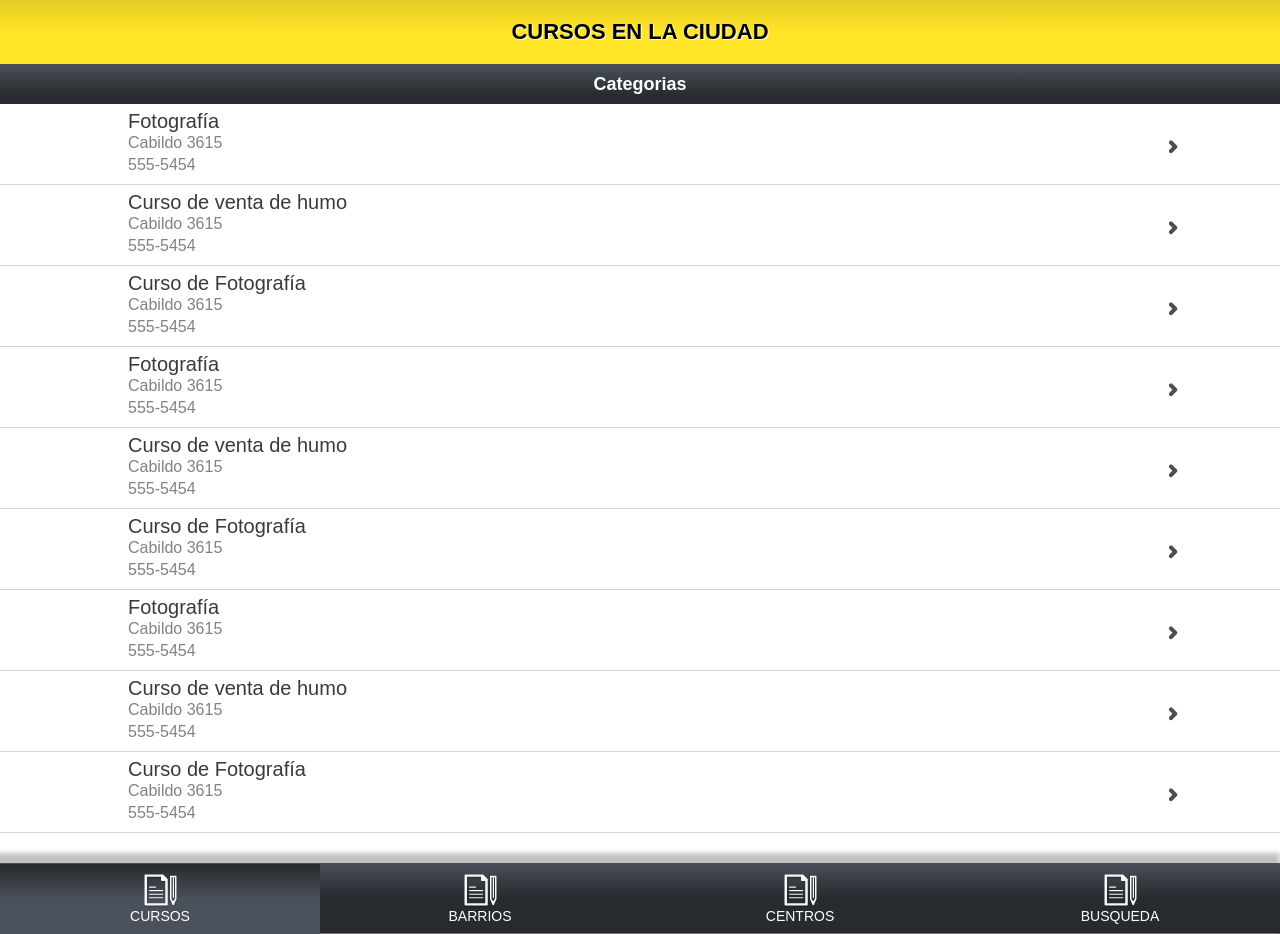
After one commit to nbouhid/ba.apps, a PHP site: page /cursos.html in a window 1280 px wide. The commit adds this page. Run offline with PHP 8.4, Linux system fonts and the light colour scheme.

Commit message:
create look and feel for 02-Cursos-Front.png and 02-Cursos-Lista.png

```diff
--- /dev/null
+++ b/source/poc/responsive/cursos.html
@@ -0,0 +1,119 @@
+<!DOCTYPE HTML>
+<html lang="es">
+    <head>
+        <meta charset="utf-8" />
+        <meta name="viewport" content="width=device-width, initial-scale=1, maximum-scale=1, user-scalable=no" />
+        <title>Responsive design</title>
+        <link href="styles/reset.css" rel="stylesheet" />
+        <link href="styles/response.css" rel="stylesheet" />
+        <script type="text/javascript" src="scripts/jquery.js"></script>
+</head>
+<body class="basic-page page-cursos">
+    <header>
+        <h1>CURSOS EN LA CIUDAD</h1>
+    </header>
+    <div class="bar-top">
+        <p>Categorias</p>
+    </div>
+
+    <div id="content">
+        <div class="container">
+            <div class="content-general">
+                <div class="details">
+                    <ul class="cursos-list">
+                        <li>
+                            <a class="fotografia clearfix" href="#">
+                                <span class="datos-curso"><strong>Fotograf&iacute;a</strong>
+                                    Cabildo 3615
+                                    <span class="phone">555-5454</span>
+                                </span>
+                                <span class="ic_arrow">&nbsp;</span>
+                            </a>
+                        </li>
+                        <li>
+                            <a class="manualidades clearfix" href="#" href="#">
+                                <span class="datos-curso"><strong>Curso de venta de humo</strong>
+                                 Cabildo 3615
+                                    <span class="phone">555-5454</span>
+                                </span>
+                                <span class="ic_arrow">&nbsp;</span>
+                            </a>
+                        </li>
+                        <li>
+                            <a class="musica clearfix" href="#">
+                                 <span class="datos-curso"><strong>Curso de Fotograf&iacute;a</strong>
+                                    Cabildo 3615
+                                    <span class="phone">555-5454</span>
+                                </span>
+                                <span class="ic_arrow">&nbsp;</span>
+                            </a>
+                        </li>
+                         <li>
+                            <a class="fotografia clearfix" href="#">
+                                <span class="datos-curso"><strong>Fotograf&iacute;a</strong>
+                                    Cabildo 3615
+                                    <span class="phone">555-5454</span>
+                                </span>
+                                <span class="ic_arrow">&nbsp;</span>
+                            </a>
+                        </li>
+                        <li>
+                            <a class="manualidades clearfix" href="#" href="#">
+                                <span class="datos-curso"><strong>Curso de venta de humo</strong>
+                                 Cabildo 3615
+                                    <span class="phone">555-5454</span>
+                                </span>
+                                <span class="ic_arrow">&nbsp;</span>
+                            </a>
+                        </li>
+                        <li>
+                            <a class="musica clearfix" href="#">
+                                 <span class="datos-curso"><strong>Curso de Fotograf&iacute;a</strong>
+                                    Cabildo 3615
+                                    <span class="phone">555-5454</span>
+                                </span>
+                                <span class="ic_arrow">&nbsp;</span>
+                            </a>
+                        </li>
+                         <li>
+                            <a class="fotografia clearfix" href="#">
+                                <span class="datos-curso"><strong>Fotograf&iacute;a</strong>
+                                    Cabildo 3615
+                                    <span class="phone">555-5454</span>
+                                </span>
+                                <span class="ic_arrow">&nbsp;</span>
+                            </a>
+                        </li>
+                        <li>
+                            <a class="manualidades clearfix" href="#" href="#">
+                                <span class="datos-curso"><strong>Curso de venta de humo</strong>
+                                 Cabildo 3615
+                                    <span class="phone">555-5454</span>
+                                </span>
+                                <span class="ic_arrow">&nbsp;</span>
+                            </a>
+                        </li>
+                        <li>
+                            <a class="musica clearfix" href="#">
+                                 <span class="datos-curso"><strong>Curso de Fotograf&iacute;a</strong>
+                                    Cabildo 3615
+                                    <span class="phone">555-5454</span>
+                                </span>
+                                <span class="ic_arrow">&nbsp;</span>
+                            </a>
+                        </li>
+                    </ul>
+                </div>
+            </div>
+        </div>
+    </div>
+    <footer>
+      <ul class="menu">
+        <li class="cursos"><a href="javascript:;" class="active"><span class="ic_btn">&nbsp;</span>CURSOS</a></li>
+        <li class="barrios"><a href="javascript:;"><span class="ic_btn">&nbsp;</span>BARRIOS</a></li>
+        <li class="centros"><a href="javascript:;"><span class="ic_btn">&nbsp;</span>CENTROS</a></li>
+        <li class="busqueda"><a href="javascript:;"><span class="ic_btn">&nbsp;</span>BUSQUEDA</a></li>
+      </ul>
+    </footer>
+</body>
+</html>
--- a/source/poc/responsive/styles/response.css
+++ b/source/poc/responsive/styles/response.css
@@ -114,11 +114,14 @@ header h1 {
 
 /* ------ [End Of] MENU ------- */
 
+/*---- ASIDE STYLES ----*/
+
 aside {
     padding: 0;
     background: #fafafa;
 
 }
+/*---- END OF ASIDE STYLES ----*/
 
 /* ------ BAR TOP ------- */
 
@@ -145,6 +148,7 @@ div.bar-top {
     background: #fff;
     padding: 20px;
 }
+/* ------ END OF BAR TOP ------- */
 
 /* ------ basic styles for header ------- */
 
@@ -160,8 +164,9 @@ header {
     width: 100%;
     margin: 0 auto;
 }
+/* ------ END OF basic styles for header ------- */
 
-/*----- FOOTER styles -----*/
+/*----- FOOTER STYLES -----*/
 footer {
     padding: 20px 0;
     width: 100%;
@@ -174,6 +179,9 @@ footer {
     background: -ms-linear-gradient(top, #49515a 0%,#272a2e 50%); /* IE10+ */
     background: linear-gradient(to bottom, #49515a 0%,#272a2e 50%); /* W3C */
     filter: progid:DXImageTransform.Microsoft.gradient( startColorstr='#49515a', endColorstr='#272a2e',GradientType=0 ); /* IE6-9 */
+    -moz-box-shadow: -5px -5px 5px 5px #c1c1c1;
+    -webkit-box-shadow: -5px -5px 5px 5px #c1c1c1;
+    box-shadow: -5px -5px 5px 5px #c1c1c1;
 }
 
 footer ul.menu {
@@ -204,7 +212,8 @@ footer ul.menu li a {
 }
 
 footer ul.menu li a:hover,
-footer ul.menu li a:active {
+footer ul.menu li a:active,
+footer ul.menu li a.active {
     background: #272a2e; /* Old browsers */
     background: -moz-linear-gradient(top, #272a2e 0%, #49515a 50%); /* FF3.6+ */
     background: -webkit-gradient(linear, left top, left bottom, color-stop(0%,#272a2e), color-stop(50%,#49515a)); /* Chrome,Safari4+ */
@@ -226,31 +235,25 @@ footer ul.menu li a span {
 footer ul.menu li.cursos {
   background-position: 0 0;
 }
+/*----- END OF FOOTER STYLES -----*/
 
+/*----- BASIC PAGE STYLES -----*/
 
-/*----- [End OF] FOOTER styles -----*/
-
-@media (max-width: 320px){
-
-}
-
-/* PAGE DETAILS */
-
-body.page-details footer {
+body.basic-page footer {
     padding: 1px 0;
 }
 
-body.page-details #content .container .content-general .details > div {
+body.basic-page #content .container .content-general .details > div {
     width: 100%;
     border-bottom: 1px solid #eceded;
 }
 
-body.page-details #content .container .content-general .details > div p {
+body.basic-page #content .container .content-general .details > div p {
     padding: 15px 0 15px 5%;
     float: left;
 }
 
-body.page-details #content .container .content-general .details div span {
+body.basic-page #content .container .content-general .details div span {
     background: url("../images/sp_ic_details.png") 0 0 no-repeat;
     display: block;
     float: left;
@@ -259,46 +262,171 @@ body.page-details #content .container .content-general .details div span {
     margin-top: 12px;
 }
 
-body.page-details #content .container .content-general .details div.place span {
+body.basic-page #content .container .content-general .details div.place span {
     background-position: 0 -167px;
     height: 44px;
     margin-top: 17px;
 }
 
-body.page-details #content .container .content-general .details div.duration span {
-}
-
-body.page-details #content .container .content-general .details div.phone span {
+body.basic-page #content .container .content-general .details div.phone span {
         background-position: 0 -55px ;
 }
 
-body.page-details #content .container .content-general .details div.hour span {
+body.basic-page #content .container .content-general .details div.hour span {
     background-position: 0 -112px;
 }
 
-body.page-details #content .container .content-general .details p {
+body.basic-page #content .container .content-general .details p {
     color: #6d6e71;
     font-size: 20px;
     text-shadow: 1px 1px 2px #ccc;
     line-height: 28px;
 }
 
-body.page-details #content .container .content-general .details p strong {
+body.basic-page #content .container .content-general .details p strong {
     display: block;
     font-weight: bold;
 }
 
-body.page-details #mapa {
+body.basic-page #mapa {
     width: auto;
     height: 200px;
     margin: 0 auto;
+    color: #000;
 }
 
+body.basic-page #content .container .content-general .details ul.cursos-list {
+    padding-bottom:30px
+}
 
-/* styles for 320 screem */
+body.basic-page #content .container .content-general .details ul.cursos-list li {
+    height: 80px;
+    border-bottom: 1px solid #d4d4d4;
+}
 
-@media(max-width: 320px) {
-   body.page-details #mapa{
+body.basic-page #content .container .content-general .details a {
+    width: 100%;
+    height: 65px;
+    padding-top: 15px;
+    text-decoration: none;
+}
 
+body.basic-page #content .container .content-general .details a:active,
+body.basic-page #content .container .content-general .details a:hover {
+  background: #bebebe; /* Old browsers */
+  background: -moz-linear-gradient(top, #bebebe 0%, #f2f2f2 4%); /* FF3.6+ */
+  background: -webkit-gradient(linear, left top, left bottom, color-stop(0%,#bebebe), color-stop(4%,#f2f2f2)); /* Chrome,Safari4+ */
+  background: -webkit-linear-gradient(top, #bebebe 0%,#f2f2f2 4%); /* Chrome10+,Safari5.1+ */
+  background: -o-linear-gradient(top, #bebebe 0%,#f2f2f2 4%); /* Opera 11.10+ */
+  background: -ms-linear-gradient(top, #bebebe 0%,#f2f2f2 4%); /* IE10+ */
+  background: linear-gradient(to bottom, #bebebe 0%,#f2f2f2 4%); /* W3C */
+  filter: progid:DXImageTransform.Microsoft.gradient( startColorstr='#bebebe', endColorstr='#f2f2f2',GradientType=0 ); /* IE6-9 */
 }
+
+body.basic-page #content .container .content-general .details a span.ic_arrow {
+    background: url("../images/ic_arrow.png") right center no-repeat;
+    width: 10px;
+    height: 14px;
+    display: block;
+    float: right;
+    margin: 18px 8% 0 0;
 }
+
+body.basic-page #content .container .content-general .details a span.datos-curso {
+    color: #828282;
+    font-size: 16px;
+    margin-top: 6px;
+}
+
+body.basic-page #content .container .content-general .details span.datos-curso strong {
+    display: block;
+    color: #3a3a3a;
+    font-size: 20px;
+}
+
+body.basic-page #content .container .content-general .details a span {
+        float: left;
+}
+
+/*---- END OF BASIC PAGE STYLES ----*/
+
+/*---- CUROSOS FRONT PAGE ----*/
+
+body.page-cursos-front #content .container div.content-general {
+    padding: 0;
+}
+
+body.page-cursos-front #content .container .content-general .details a span.icono-curso {
+    background: url("../images/sp_ic_cursos.png") no-repeat;
+    width: 59px;
+    display: block;
+    margin: 0 5% 0 15%;
+}
+
+body.page-cursos-front #content .container .content-general .details a.fotografia span.icono-curso {
+    height: 39px;
+    margin-top: 5px;
+}
+
+body.page-cursos-front #content .container .content-general .details a.manualidades span.icono-curso {
+    background-position: 0 -39px;
+    height: 57px;
+}
+
+body.page-cursos-front #content .container .content-general .details a.musica span.icono-curso {
+    background-position: 0 -96px;
+    height: 57px;
+}
+
+body.page-cursos-front #content .container .content-general .details a.gastronomia span.icono-curso {
+    background-position: 0 -153px;
+    height: 44px;
+}
+
+body.page-cursos-front #content .container .content-general .details a.mecanica span.icono-curso {
+    background-position: 0 -197px;
+    height: 57px;
+}
+
+body.page-cursos-front #content .container .content-general .details a.informatica span.icono-curso {
+    background-position: 0 -254px;
+    height: 43px;
+}
+
+body.page-cursos-front #content .container .content-general .details a.literatura span.icono-curso {
+    background-position: 0 -297px;
+    height: 39px;
+}
+
+body.page-cursos-front #content .container .content-general .details a.administracion span.icono-curso {
+    background-position: 0 -335px;
+    height: 58px;
+}
+/*---- END OF CUROSOS FRONT PAGE ----*/
+
+/*---- CUROSOS PAGE ----*/
+
+body.page-cursos #content .container .content-general  {
+    padding: 0;
+}
+
+body.page-cursos #content .container .content-general .details a {
+    line-height: 22px;
+    padding-top: 0;
+    height: 100%;
+}
+
+body.page-cursos #content .container .content-general .details span.datos-curso span.phone {
+    display: block;
+    float: none;
+}
+
+body.page-cursos #content .container .content-general .details a span.ic_arrow  {
+    margin-top: 36px;
+}
+
+body.page-cursos #content .container .content-general .details a span.datos-curso {
+     padding-left: 10%;
+}
+
+/*---- END OF CUROSOS PAGE ----*/
```
Also changed, not shown: source/poc/responsive/cfront.html (added, +102 -0 lines), source/poc/responsive/detalle.html (+2 -5 lines), source/poc/responsive/images/ic_arrow.png (added), source/poc/responsive/images/sp_ic_cursos.png (added). Lines whose indentation alone changed are shown as unchanged.
